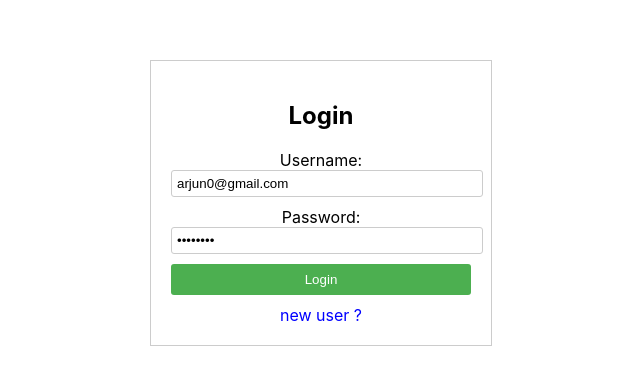
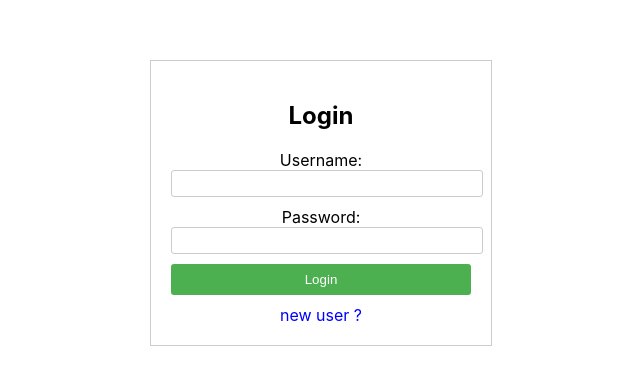
Before and after one commit to ArjunVaskale/keep_notes_js, a React (Create React App) app: page / in a window 1280 px wide. Shown: the part 197-582 px from the top of the page, without its empty margins (319-959 px from the left). Built offline with nearby package versions, Linux system fonts and the light colour scheme.

Commit message:
remove saved id and password from login and signup

```diff
--- a/src/pages/login.js
+++ b/src/pages/login.js
@@ -7,14 +7,14 @@ import { url } from '../config'
 const LoginPage = () => {
   const navigate = useNavigate();
 
-  const [username, setUsername] = useState('arjun0@gmail.com');
-  const [password, setPassword] = useState('Test@123');
+  const [username, setUsername] = useState('');
+  const [password, setPassword] = useState('');
   const [items, setItems] = useState([]);
 
   useEffect(() => {
     const token = JSON.parse(localStorage.getItem('token'));
     if (token) {
-      console.log("login useEffect" , token);
+      // console.log("login useEffect" , token);
      setItems(token);
      navigate("/home");
     }
@@ -51,7 +51,7 @@ const LoginPage = () => {
       if(result.message){
         alert(result.message)
       }else{
-        console.log('result' , result.token);
+        // console.log('result' , result.token);
         localStorage.setItem('token', JSON.stringify(result.token));
         navigate("/home");
       }
--- a/src/pages/signup.js
+++ b/src/pages/signup.js
@@ -8,9 +8,9 @@ const SignupPage = () => {
 
   const navigate = useNavigate();
 
-  const [username, setUsername] = useState('arjun');
-  const [email, setEmail] = useState('arjun02@gmail.com');
-  const [password, setPassword] = useState('Test@123');
+  const [username, setUsername] = useState('');
+  const [email, setEmail] = useState('');
+  const [password, setPassword] = useState('');
 
   const handleUsernameChange = (e) => {
     setUsername(e.target.value);
@@ -28,7 +28,7 @@ const SignupPage = () => {
   const handleSubmit = async (e) => {
     e.preventDefault();
   try{
-    console.log(username , email , password);
+    // console.log(username , email , password);
     const response = await fetch(`${url}/signup`, {
       method: "POST",
       headers: {
@@ -41,7 +41,7 @@ const SignupPage = () => {
     })
     });
     const result = await response.json();
-    console.log(JSON.stringify(result));
+    // console.log(JSON.stringify(result));
     if(result.message){
       alert(result.message);
     }else{
```
Also changed, not shown: src/pages/list.js (+7 -7 lines).
